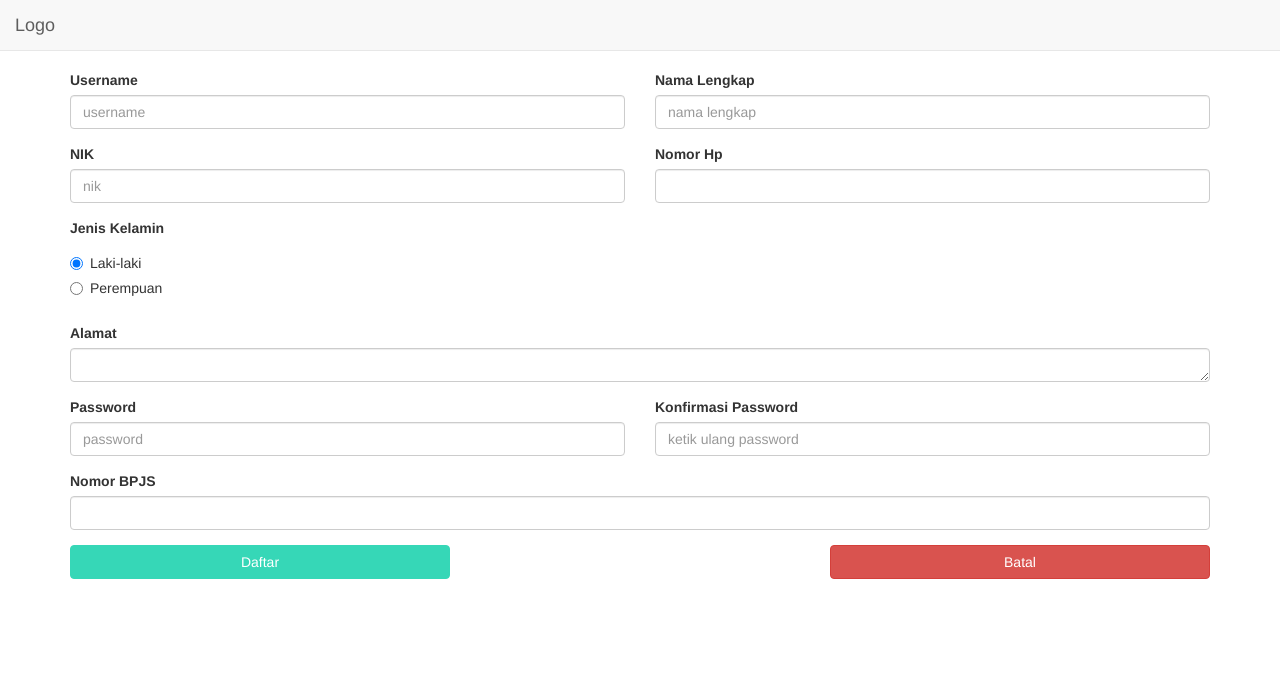
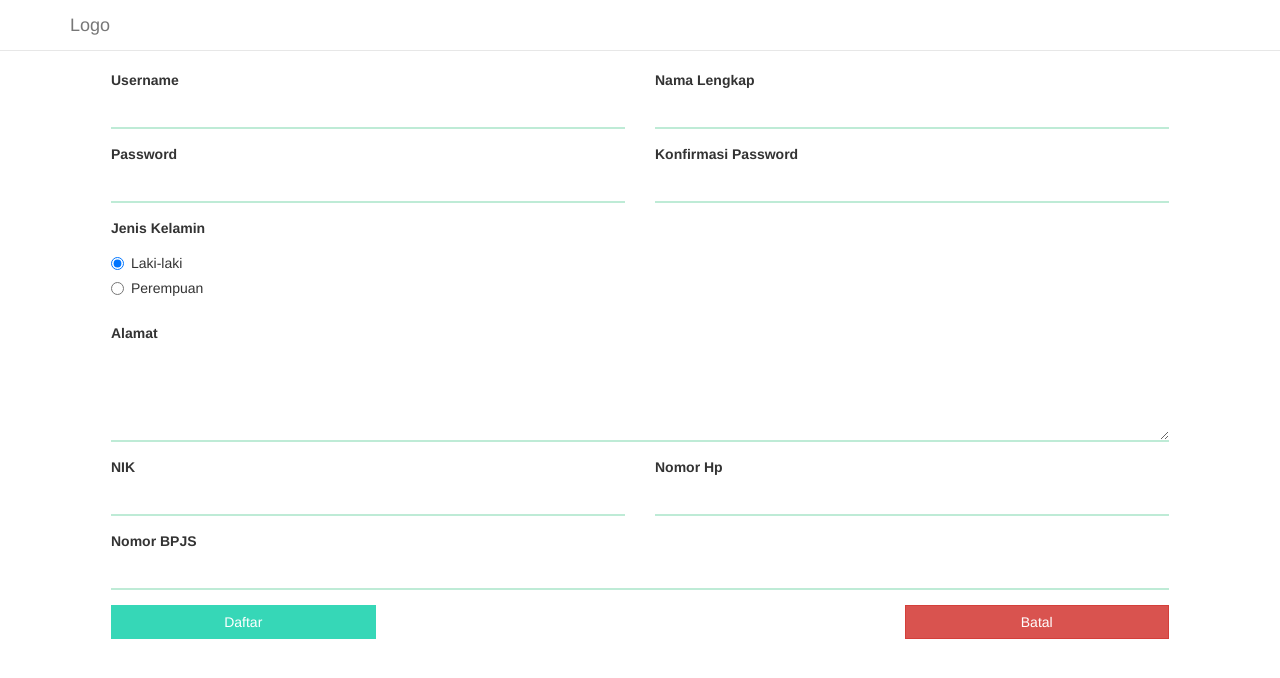
Before and after one commit to jimmyferiawan/AntrianOnlineAlpha, a PHP site: page /user_regist.php in a window 1280 px wide. Shown: the top 678 px of the page. Run offline with PHP 8.4, Linux system fonts and the light colour scheme.

Commit message:
Update user_regist.php
- update tampilan form

```diff
--- a/user_regist.php
+++ b/user_regist.php
@@ -21,6 +21,11 @@
             color: #fff;
             background-color: #36d7b7;
             border-color: #36d7b7;
+            border-radius: 0px;
+        }
+
+        .btn-danger {
+            border-radius: 0px;
         }
 
         .btn-primary:hover {
@@ -35,11 +40,35 @@
             background-color: white;
         }
 
+        .form-control {
+            border-radius: 0;
+            border: none;
+            border-bottom: 2px solid #beebd6;
+            box-shadow: none;
+        }
+
+        .form-control:focus {
+            box-shadow: none;
+            border: none;
+            border-bottom: 2px solid #36d7b7;
+        }
+
+        .navbar-default {
+            background-color: white;
+        }
+
+        input[type=text] {
+            color: #7f8c8d;
+        }
+
+        input[type=radio] {
+            background-color: #36d7b7;
+        }
     </style>
 </head>
 <body>
     <nav class="navbar navbar-default navbar-fixed-top">
-        <div class="container-fluid">
+        <div class="container">
             <div class="navbar-header">
                 <a class="navbar-brand" href="user_antrian.php">
                     Logo
@@ -48,26 +77,26 @@
             </div>
         </div>
     </nav>
-    <div class="container">
+    <div class="container" style="width: 85%;">
         <div class="row">
             <div>
                 <div id="profile">
                     <form action="user/daftar.php" method="post">
                         <div class="form-group col-lg-6">
                             <label for="username">Username</label>
-                            <input type="text" name="username" id="username" class="form-control" placeholder="username">
+                            <input type="text" name="username" id="username" class="form-control">
                         </div>
                         <div class="form-group col-lg-6">
                             <label for="nama_lengkap">Nama Lengkap</label>
-                            <input type="text" name="nama_lengkap" id="nama-lengkap" class="form-control" placeholder="nama lengkap">
+                            <input type="text" name="nama_lengkap" id="nama-lengkap" class="form-control">
                         </div>
-                        <div class="form-group col-lg-6">
-                            <label for="nik">NIK</label>
-                            <input type="text" name="nik" id="nik" class="form-control" placeholder="nik">
+                        <div class="form-group col-xs-6">
+                            <label for="password">Password</label>
+                            <input type="password" name="password" id="password" class="form-control">
                         </div>
-                        <div class="form-group col-lg-6">
-                            <label for="no_hp">Nomor Hp</label>
-                            <input type="text" name="no_hp" id="no_hp" class="form-control">
+                        <div class="form-group col-xs-6">
+                            <label for="password_re">Konfirmasi Password</label>
+                            <input type="password" name="password_re" id="password_re" class="form-control">
                         </div>
                         <div class="form-group col-lg-12">
                             <label>Jenis Kelamin</label>
@@ -80,15 +109,15 @@
                         </div>
                         <div class="form-group col-lg-12">
                             <label for="alamat">Alamat</label>
-                            <textarea class="form-control" name="alamat" rows="1" id="alamat"></textarea>
+                            <textarea class="form-control" name="alamat" rows="4" id="alamat"></textarea>
                         </div>
-                        <div class="form-group col-xs-6">
-                            <label for="password">Password</label>
-                            <input type="password" name="password" id="password" class="form-control" placeholder="password">
+                        <div class="form-group col-lg-6">
+                            <label for="nik">NIK</label>
+                            <input type="text" name="nik" id="nik" class="form-control">
                         </div>
-                        <div class="form-group col-xs-6">
-                            <label for="password_re">Konfirmasi Password</label>
-                            <input type="password" name="password_re" id="password_re" class="form-control" placeholder="ketik ulang password">
+                        <div class="form-group col-lg-6">
+                            <label for="no_hp">Nomor Hp</label>
+                            <input type="text" name="no_hp" id="no_hp" class="form-control">
                         </div>
                         <div class="form-group col-lg-12">
                             <label for="bpjs">Nomor BPJS</label>
@@ -96,8 +125,8 @@
                         </div>
 
                         <div class="col-lg-12">
-                            <button class="btn btn-primary col-lg-4" type="submit" name="pasien_submit">Daftar</button>
-                            <button class="btn btn-danger col-lg-4" style="float: right;" type="reset">Batal</button>
+                            <button class="btn btn-primary col-lg-3" type="submit" name="pasien_submit">Daftar</button>
+                            <button class="btn btn-danger col-lg-3" style="float: right;" type="reset">Batal</button>
                         </div>
                     </form>
                 </div>
```
